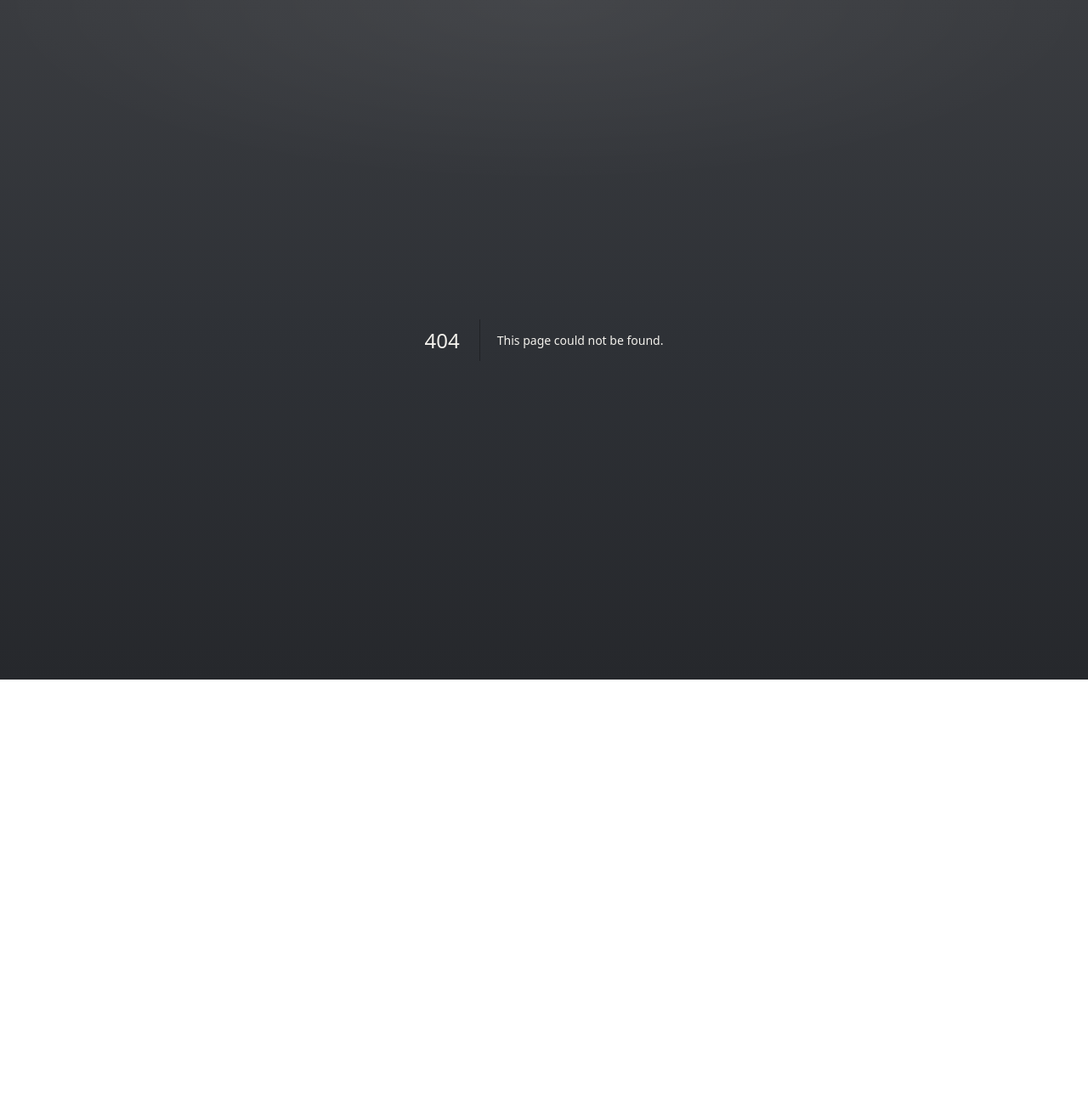
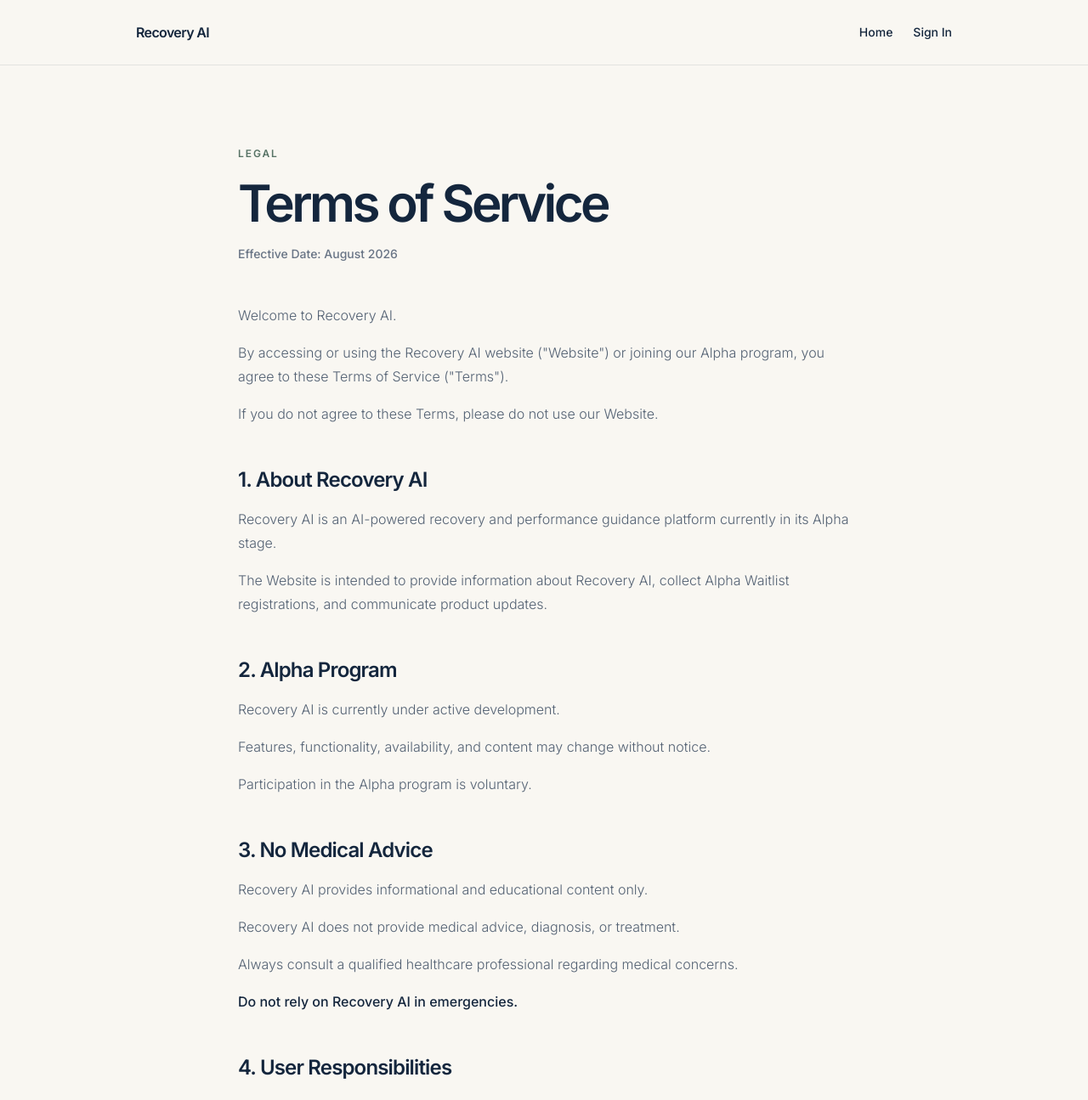
Before and after one commit to ushezy/recovery-ai, a Next.js app: page /terms in a window 1280 px wide. Before the commit this address had no page. Shown: the top 1295 px of the page at 85% size. Before the commit the page ends 800 px from the top, so only its background shows below. Built offline with nearby package versions, Linux system fonts and the light colour scheme.

Commit message:
Add MVP terms of service

```diff
--- /dev/null
+++ b/app/terms/page.tsx
@@ -0,0 +1,207 @@
+import type { Metadata } from "next";
+import Link from "next/link";
+
+export const metadata: Metadata = {
+  title: "Terms of Service | Recovery AI",
+  description: "The terms that apply to the Recovery AI website and Alpha program.",
+};
+
+export default function TermsOfServicePage() {
+  return (
+    <div className="min-h-screen bg-[#f9f7f2] text-[#14263d] selection:bg-[#dcebdc]">
+      <header className="border-b border-[#14263d]/10 bg-[#f9f7f2]/95 backdrop-blur-md">
+        <nav
+          className="mx-auto flex h-[76px] max-w-[1040px] items-center justify-between px-6 md:px-10"
+          aria-label="Terms page navigation"
+        >
+          <Link href="/" className="text-base font-semibold tracking-[-0.04em]">
+            Recovery AI
+          </Link>
+          <div className="flex items-center gap-6 text-sm font-medium">
+            <Link href="/" className="transition-colors hover:text-[#577365]">
+              Home
+            </Link>
+            <Link href="/login" className="transition-colors hover:text-[#577365]">
+              Sign In
+            </Link>
+          </div>
+        </nav>
+      </header>
+
+      <main className="mx-auto max-w-[800px] px-6 py-16 md:px-10 md:py-24">
+        <p className="text-xs font-semibold uppercase tracking-[0.16em] text-[#577365]">
+          Legal
+        </p>
+        <h1 className="mt-5 text-5xl font-semibold tracking-[-0.06em] md:text-6xl">
+          Terms of Service
+        </h1>
+        <p className="mt-5 text-sm font-medium text-[#687485]">
+          Effective Date: August 2026
+        </p>
+
+        <div className="mt-12 space-y-12 text-[15px] leading-7 text-[#536173] md:text-base">
+          <section className="space-y-4">
+            <p>Welcome to Recovery AI.</p>
+            <p>
+              By accessing or using the Recovery AI website (&quot;Website&quot;) or joining
+              our Alpha program, you agree to these Terms of Service (&quot;Terms&quot;).
+            </p>
+            <p>If you do not agree to these Terms, please do not use our Website.</p>
+          </section>
+
+          <TermsSection number="1" title="About Recovery AI">
+            <p>
+              Recovery AI is an AI-powered recovery and performance guidance platform
+              currently in its Alpha stage.
+            </p>
+            <p className="mt-4">
+              The Website is intended to provide information about Recovery AI, collect
+              Alpha Waitlist registrations, and communicate product updates.
+            </p>
+          </TermsSection>
+
+          <TermsSection number="2" title="Alpha Program">
+            <p>Recovery AI is currently under active development.</p>
+            <p className="mt-4">
+              Features, functionality, availability, and content may change without notice.
+            </p>
+            <p className="mt-4">Participation in the Alpha program is voluntary.</p>
+          </TermsSection>
+
+          <TermsSection number="3" title="No Medical Advice">
+            <p>Recovery AI provides informational and educational content only.</p>
+            <p className="mt-4">
+              Recovery AI does not provide medical advice, diagnosis, or treatment.
+            </p>
+            <p className="mt-4">
+              Always consult a qualified healthcare professional regarding medical concerns.
+            </p>
+            <p className="mt-4 font-medium text-[#14263d]">
+              Do not rely on Recovery AI in emergencies.
+            </p>
+          </TermsSection>
+
+          <TermsSection number="4" title="User Responsibilities">
+            <p>By using Recovery AI, you agree to:</p>
+            <TermsList>
+              <li>Provide accurate information where requested.</li>
+              <li>Use the Website lawfully.</li>
+              <li>Not attempt to interfere with the Website or its services.</li>
+              <li>Not misuse or abuse the Alpha program.</li>
+            </TermsList>
+          </TermsSection>
+
+          <TermsSection number="5" title="Intellectual Property">
+            <p>
+              All content on the Website, including text, graphics, branding, logos,
+              software, and design, is owned by or licensed to Recovery AI unless otherwise
+              stated.
+            </p>
+            <p className="mt-4">
+              You may not copy, distribute, modify, or commercially use our content without
+              prior written permission.
+            </p>
+          </TermsSection>
+
+          <TermsSection number="6" title="Third-Party Services">
+            <p>
+              Recovery AI may use trusted third-party providers for services including:
+            </p>
+            <TermsList>
+              <li>Website hosting</li>
+              <li>Email delivery</li>
+              <li>CAPTCHA verification</li>
+              <li>Database services</li>
+              <li>Analytics</li>
+            </TermsList>
+            <p className="mt-4">
+              Your use of those services may also be subject to their own terms and privacy
+              policies.
+            </p>
+          </TermsSection>
+
+          <TermsSection number="7" title="Disclaimer">
+            <p>
+              Recovery AI is provided on an &quot;as is&quot; and &quot;as available&quot; basis.
+            </p>
+            <p className="mt-4">
+              We do not guarantee uninterrupted availability, accuracy, or fitness for a
+              particular purpose.
+            </p>
+            <p className="mt-4">Use of Recovery AI is at your own risk.</p>
+          </TermsSection>
+
+          <TermsSection number="8" title="Limitation of Liability">
+            <p>
+              To the fullest extent permitted by law, Recovery AI shall not be liable for
+              any indirect, incidental, consequential, or special damages arising from the
+              use of the Website or Alpha program.
+            </p>
+          </TermsSection>
+
+          <TermsSection number="9" title="Changes to These Terms">
+            <p>We may update these Terms from time to time.</p>
+            <p className="mt-4">The latest version will always be published on this page.</p>
+            <p className="mt-4">
+              Continued use of the Website constitutes acceptance of the updated Terms.
+            </p>
+          </TermsSection>
+
+          <TermsSection number="10" title="Governing Law">
+            <p>
+              These Terms shall be governed by the laws applicable to the jurisdiction in
+              which Recovery AI operates, unless otherwise required by applicable law.
+            </p>
+          </TermsSection>
+
+          <TermsSection number="11" title="Contact">
+            <p>
+              For questions regarding these Terms, please contact{" "}
+              <a
+                href="mailto:contact@recoverybrief.com"
+                className="font-medium text-[#14263d] underline decoration-[#577365]/40 underline-offset-4 hover:decoration-[#14263d]"
+              >
+                contact@recoverybrief.com
+              </a>
+              .
+            </p>
+          </TermsSection>
+        </div>
+      </main>
+
+      <footer className="border-t border-[#14263d]/10">
+        <div className="mx-auto flex max-w-[1040px] flex-col gap-3 px-6 py-8 text-xs text-[#748091] md:flex-row md:items-center md:justify-between md:px-10">
+          <p>© 2026 Recovery AI. All rights reserved.</p>
+          <Link href="/" className="transition-colors hover:text-[#14263d]">
+            Back to Recovery AI
+          </Link>
+        </div>
+      </footer>
+    </div>
+  );
+}
+
+function TermsSection({
+  number,
+  title,
+  children,
+}: {
+  number: string;
+  title: string;
+  children: React.ReactNode;
+}) {
+  return (
+    <section>
+      <h2 className="text-2xl font-semibold tracking-[-0.035em] text-[#14263d]">
+        {number}. {title}
+      </h2>
+      <div className="mt-4">{children}</div>
+    </section>
+  );
+}
+
+function TermsList({ children }: { children: React.ReactNode }) {
+  return (
+    <ul className="mt-3 list-disc space-y-2 pl-6 marker:text-[#577365]">{children}</ul>
+  );
+}
--- a/components/LaunchSite.tsx
+++ b/components/LaunchSite.tsx
@@ -117,7 +117,7 @@ export function LaunchSite() {
         </section>
       </main>
 
-      <footer className="border-t border-[#14263d]/10"><div className="mx-auto flex max-w-[1200px] flex-col gap-8 px-6 py-10 md:px-10 lg:flex-row lg:items-end lg:justify-between lg:px-16"><div><p className="font-semibold tracking-[-0.03em]">Recovery AI</p><p className="mt-2 max-w-sm text-sm leading-6 text-[#536173]">Helping people make better daily decisions through recovery intelligence.</p></div><div className="flex flex-wrap gap-x-6 gap-y-3 text-sm text-[#536173]"><Link href="/privacy" className="hover:text-[#14263d]">Privacy Policy</Link><a href="mailto:contact@recoverybrief.com" className="hover:text-[#14263d]">Contact</a></div></div><p className="mx-auto max-w-[1200px] px-6 pb-8 text-xs text-[#748091] md:px-10 lg:px-16">© 2026 Recovery AI. All rights reserved.</p></footer>
+      <footer className="border-t border-[#14263d]/10"><div className="mx-auto flex max-w-[1200px] flex-col gap-8 px-6 py-10 md:px-10 lg:flex-row lg:items-end lg:justify-between lg:px-16"><div><p className="font-semibold tracking-[-0.03em]">Recovery AI</p><p className="mt-2 max-w-sm text-sm leading-6 text-[#536173]">Helping people make better daily decisions through recovery intelligence.</p></div><div className="flex flex-wrap gap-x-6 gap-y-3 text-sm text-[#536173]"><Link href="/privacy" className="hover:text-[#14263d]">Privacy Policy</Link><Link href="/terms" className="hover:text-[#14263d]">Terms of Service</Link><a href="mailto:contact@recoverybrief.com" className="hover:text-[#14263d]">Contact</a></div></div><p className="mx-auto max-w-[1200px] px-6 pb-8 text-xs text-[#748091] md:px-10 lg:px-16">© 2026 Recovery AI. All rights reserved.</p></footer>
     </div>
   );
 }
```
